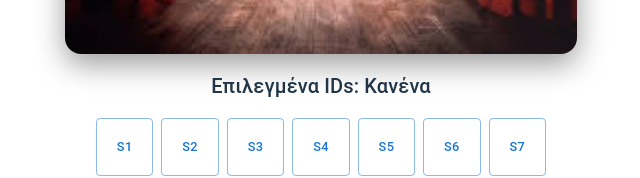
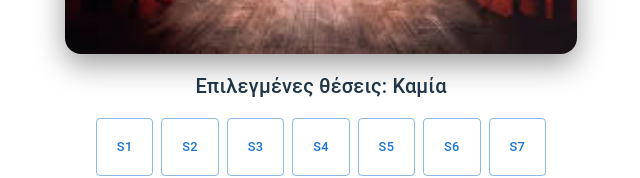
Before and after one commit to GeorgeStyl/Ticket-Manager, a React (Vite) app: page / in a window 1280 px wide. Shown: the part 435-613 px from the top of the page, without its empty margins (319-959 px from the left). Built offline with nearby package versions, Linux system fonts and the light colour scheme.

Commit message:
Updated for better logs

```diff
--- a/src/components/DateModal.jsx
+++ b/src/components/DateModal.jsx
@@ -25,6 +25,7 @@ export default function DateModal({ open, handleClose }) {
       open={open}
       onClose={handleClose}
       aria-labelledby="modal-title"
+
     >
       <Box sx={style}>
         <Typography id="modal-title" variant="h6" sx={{ mb: 1, fontWeight: 'bold' }}>
--- a/src/components/SeatGrid.jsx
+++ b/src/components/SeatGrid.jsx
@@ -20,7 +20,7 @@ const SeatGrid = () => {
   return (
     <Box sx={{ display: 'flex', flexDirection: 'column', alignItems: 'center', width: '100%', mt: 2 }}>
       <Typography variant="h6" sx={{ mb: 2 }}>
-        Επιλεγμένα IDs: {selectedSeats.length > 0 ? selectedSeats.join(', ') : 'Κανένα'}
+        Επιλεγμένες θέσεις: {selectedSeats.length > 0 ? selectedSeats.join(', ') : 'Καμία'}
       </Typography>
 
       {selectedSeats.length > 0 && (
```
